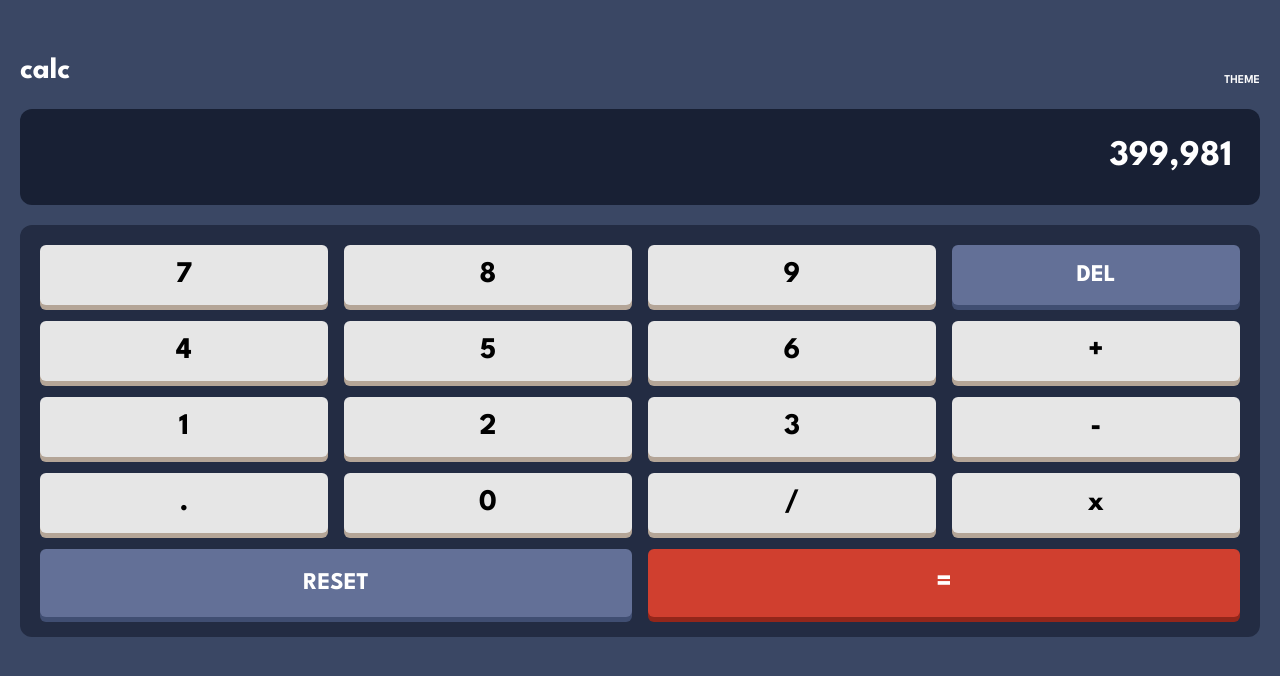
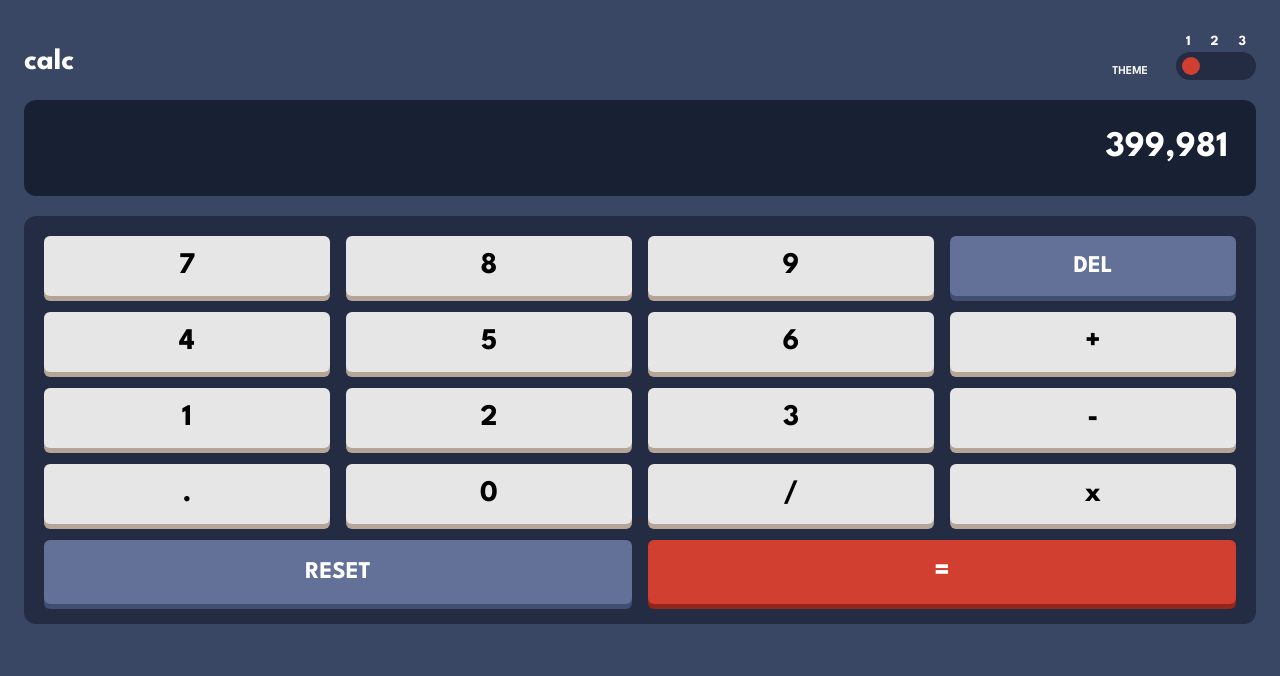
Before and after one commit to D-KILLJOY/FEM-calculator-react, a React (Vite) app: page / in a window 1280 px wide. Shown: the top 676 px of the page. Built offline with nearby package versions, Linux system fonts and the light colour scheme.

Commit message:
finished UI design

```diff
--- a/src/App.tsx
+++ b/src/App.tsx
@@ -14,60 +14,110 @@ function App() {
             savedTheme === "color__three"
         ) {
             return savedTheme;
+        } else {
+            return "color__one";
         }
-        return "color__one";
     }
 
     useEffect(() => {
-        document.documentElement.classList.toggle(currentTheme);
+        document.documentElement.classList.remove(
+            "color__one",
+            "color__two",
+            "color__three",
+        );
+
+        document.documentElement.classList.add(currentTheme);
         localStorage.setItem("theme", currentTheme);
     }, [currentTheme]);
 
-    // setCurrentTheme("color__one");
+    function toggleTheme(num: number) {
+        switch (num) {
+            case 1:
+                setCurrentTheme("color__one");
+                break;
+            case 2:
+                setCurrentTheme("color__two");
+                break;
+            case 3:
+                setCurrentTheme("color__three");
+                break;
+
+            default:
+                break;
+        }
+    }
 
     return (
-        <main className="p-5">
+        <main className="px-6 py-8 pb-2">
             <nav className="flex justify-between items-end mb-5">
-                <h1 className="font-bold text-3xl text-secondary-text">calc</h1>
-                <div className="flex items-end">
-                    <p className="uppercase text-xs font-semibold text-secondary-text">
+                <h1
+                    className={`${currentTheme === "color__two" ? "text-primary-text" : "text-secondary-text"} font-bold text-3xl `}
+                >
+                    calc
+                </h1>
+                <div className="flex items-end gap-7">
+                    <p
+                        className={`${currentTheme === "color__two" ? "text-primary-text" : "text-secondary-text"} uppercase text-xs font-semibold`}
+                    >
                         theme
                     </p>
-                    <div>
-                        <button></button>
-                        <button></button>
-                        <button></button>
+
+                    <div className=" w-20">
+                        <div
+                            className={`${currentTheme === "color__two" ? "text-primary-text" : "text-secondary-text"} text-sm flex  justify-between px-2.5  font-bold`}
+                        >
+                            <p>1</p>
+                            <p>2</p>
+                            <p>3</p>
+                        </div>
+
+                        <div className="bg-toggle-bg h-7 rounded-full flex items-center p-1.5 justify-between">
+                            <button
+                                onClick={() => toggleTheme(1)}
+                                className={`${currentTheme === "color__one" ? "bg-toggle-key-bg" : ""} rounded-full  w-4.5 h-4.5 justify-self-center`}
+                            ></button>
+                            <button
+                                onClick={() => toggleTheme(2)}
+                                className={`${currentTheme === "color__two" ? "bg-toggle-key-bg" : ""} rounded-full  w-4.5 h-4.5 justify-self-center`}
+                            ></button>
+                            <button
+                                onClick={() => toggleTheme(3)}
+                                className={`${currentTheme === "color__three" ? "bg-toggle-key-bg" : ""} rounded-full  w-4.5 h-4.5 justify-self-center`}
+                            ></button>
+                        </div>
                     </div>
                 </div>
             </nav>
             <section>
-                <div className="bg-screen-bg text-secondary-text rounded-xl text-right p-7 text-4xl font-bold mb-5">
+                <div
+                    className={`${currentTheme === "color__two" ? "text-primary-text" : "text-secondary-text"} bg-screen-bg  rounded-xl text-right p-7 text-4xl font-bold mb-5`}
+                >
                     399,981
                 </div>
                 <section className="bg-toggle-bg rounded-xl p-5">
                     <div className="btn__con">
-                        <button>7</button>
-                        <button>8</button>
-                        <button>9</button>
-                        <button className="del__btn">Del</button>
+                        <button className="calc__key">7</button>
+                        <button className="calc__key">8</button>
+                        <button className="calc__key">9</button>
+                        <button className="calc__key del__btn">Del</button>
 
-                        <button>4</button>
-                        <button>5</button>
-                        <button>6</button>
-                        <button>+</button>
+                        <button className="calc__key">4</button>
+                        <button className="calc__key">5</button>
+                        <button className="calc__key">6</button>
+                        <button className="calc__key">+</button>
 
-                        <button>1</button>
-                        <button>2</button>
-                        <button>3</button>
-                        <button>-</button>
+                        <button className="calc__key">1</button>
+                        <button className="calc__key">2</button>
+                        <button className="calc__key">3</button>
+                        <button className="calc__key">-</button>
 
-                        <button>.</button>
-                        <button>0</button>
-                        <button>/</button>
-                        <button>x</button>
+                        <button className="calc__key">.</button>
+                        <button className="calc__key">0</button>
+                        <button className="calc__key">/</button>
+                        <button className="calc__key">x</button>
 
-                        <button className="reset__btn">reset</button>
-                        <button className="equal__btn ">=</button>
+                        <button className="calc__key reset__btn">reset</button>
+                        <button className="calc__key equal__btn ">=</button>
                     </div>
                 </section>
             </section>
--- a/src/index.css
+++ b/src/index.css
@@ -28,10 +28,6 @@
     --secondary-text: hsl(0, 100%, 100%);
     --equal-btn: hsl(0, 100%, 100%);
 }
-
-/* .color__one {
-
-} */
 
 .color__two {
     --main-bg: hsl(0, 0%, 90%);
@@ -97,16 +93,16 @@ body {
     @apply grid grid-cols-4 justify-between gap-4;
 }
 
-button {
+.calc__key {
     @apply bg-primary-key-bg rounded-md h-15 text-3xl font-bold shadow-[0px_5px_0px_0px_var(--primary-key-shadow)];
 }
 
 .equal__btn {
-    @apply col-span-2  bg-toggle-key-bg h-17 shadow-key-shadow text-equal-btn;
+    @apply col-span-2  bg-toggle-key-bg h-16 shadow-key-shadow text-equal-btn;
 }
 
 .reset__btn {
-    @apply col-span-2 text-equal-btn bg-secondary-key-bg shadow-secondary-key-shadow h-17 uppercase text-2xl;
+    @apply col-span-2 text-equal-btn bg-secondary-key-bg shadow-secondary-key-shadow h-16 uppercase text-2xl;
 }
 .del__btn {
     @apply text-equal-btn bg-secondary-key-bg shadow-secondary-key-shadow  uppercase text-2xl;
```
